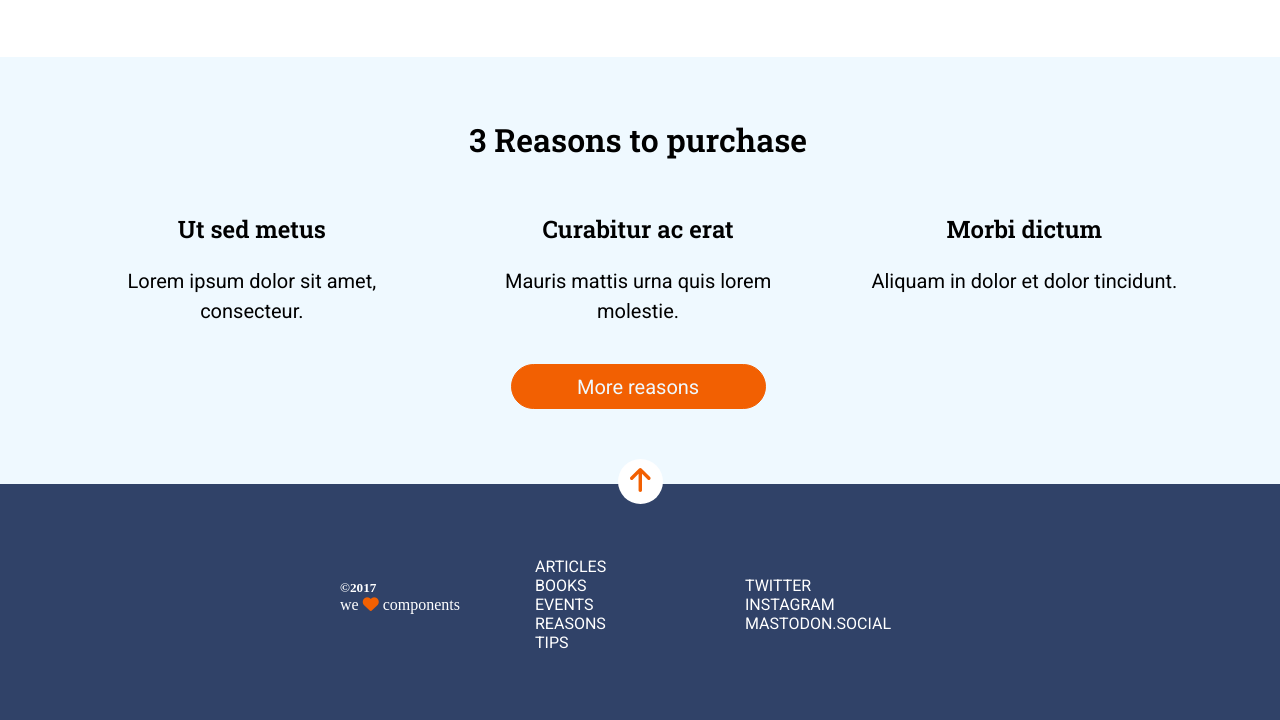
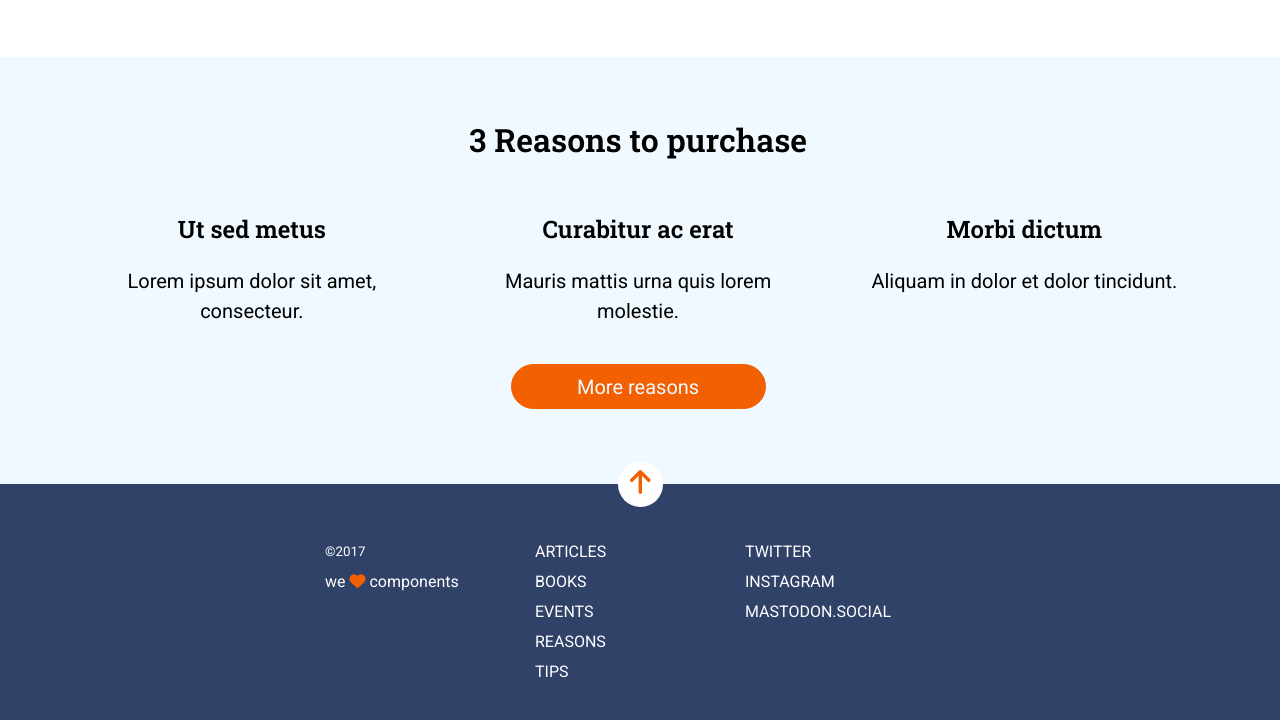
Before and after one commit to Adalab/modulo-1-evaluacion-final-IreneRuedaVega, a website: page src/html/index.html in a window 1280 px wide. Shown: the part 1104-1824 px from the top of the page. Drawn offline with nearby package versions, Linux system fonts and the light colour scheme; files that its build step writes are made by us from their sources; files whose address does not match are found by name.

Commit message:
Add final footer

```diff
--- a/src/html/partials/footer.html
+++ b/src/html/partials/footer.html
@@ -94,10 +94,12 @@
       </nav>
     </div>
     <div class="footer__nav--copy">
-      <h5 class="copy-year">&copy;2017</h5>
-      <span class="footer__copy--heart">
-        we <span class="heart1"><i class="fas fa-heart"></i></span> components
-      </span>
+      <div class="copy">
+        <small class="copy__copy-year">&copy;2017</small>
+        <span class="copy__copy-heart">
+          We <span class="heart1"><i class="fas fa-heart"></i></span> components
+        </span>
+      </div>
     </div>
   </div>
 </footer>
--- a/src/scss/layout/_footer.scss
+++ b/src/scss/layout/_footer.scss
@@ -5,12 +5,10 @@
   justify-content: center;
   align-items: center;
   text-align: center;
-  position: relative;
   height: 465px;
   width: 100%;
   &__arrow {
-    position: absolute;
-    top: -25px;
+    transform: translate(0px, -55px);
     width: 45px;
     height: 45px;
     background-color: $color-primary;
@@ -23,13 +21,21 @@
   &__nav {
     color: $color-primary;
     &--menu-articles {
-      padding: 37px 124px 30px 124px;
+      height: 150px;
+      margin-bottom: 30px;
+      line-height: 30px;
     }
     &--menu-social {
-      padding: 0px 86px 30px 86px;
+      height: 90px;
+      line-height: 30px;
+      margin-bottom: 30px;
     }
     &--copy {
-      padding: 30px 15px 45px 15px;
+      height: 60px;
+      line-height: 30px;
+      font-family: $font-main;
+      text-transform: lowercase;
+      line-height: 30px;
     }
     .link {
       font-family: $font-main;
@@ -37,6 +43,14 @@
       text-transform: uppercase;
       color: $color-primary;
     }
+
+    .copy {
+      display: flex;
+      flex-direction: column;
+      justify-content: center;
+      align-items: center;
+    }
+
     .heart1 {
       color: $color-tertiary;
     }
@@ -46,11 +60,12 @@
 @media all and (min-width: 768px) {
   .footer {
     height: 240px;
+    &__arrow {
+      transform: translate(0px, -30px);
+    }
     &__nav {
       display: flex;
       flex-direction: row;
-      justify-content: space-between;
-      align-items: center;
       text-align: left;
       &--menu-articles {
         width: 210px;
@@ -65,8 +80,11 @@
 
       &--copy {
         width: 210px;
-        padding-right: 30px;
         order: -1;
+        .copy {
+          display: flex;
+          align-items: flex-start;
+        }
       }
     }
   }
```
